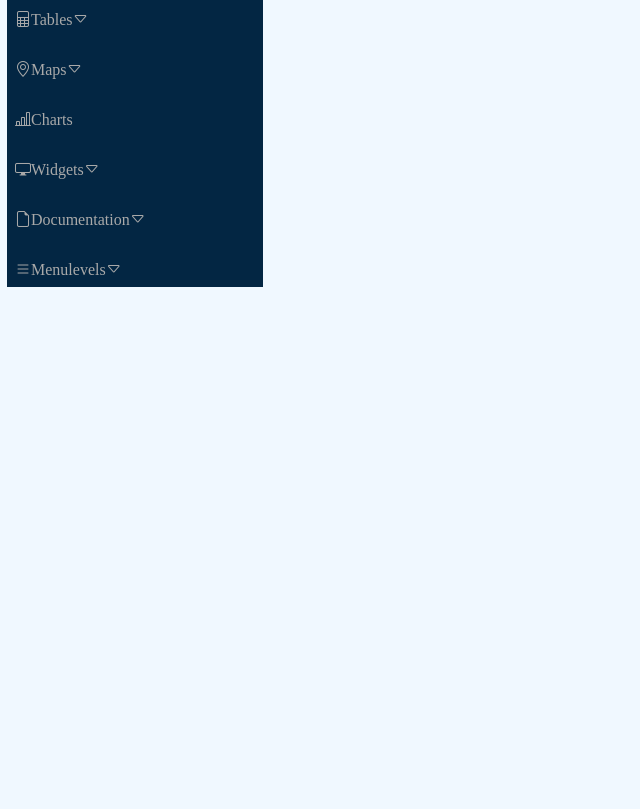
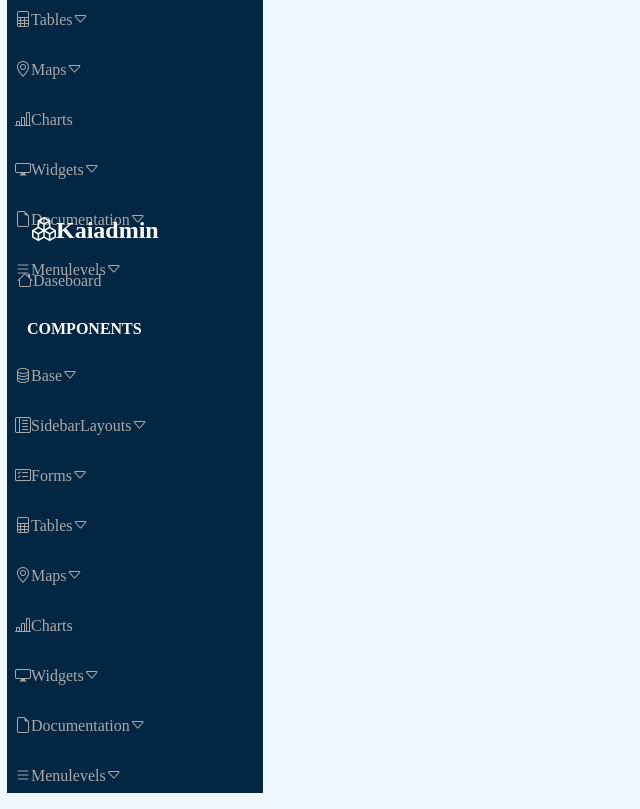
Before and after one commit to Esakkimuthu-suriya/Admin-Panel-Layout, a plain HTML site: page index.html in a window 1280 px wide. Shown: the part 296-1105 px from the top of the page, without its empty margins (0-640 px from the left). Before the commit the page ends 800 px from the top, so only its background shows below. Drawn offline with nearby package versions, Linux system fonts and the light colour scheme.

Commit message:
Update index.html

```diff
--- a/index.html
+++ b/index.html
@@ -53,6 +53,22 @@
             <p><i class="bi bi-list"></i>Menulevels<i class="bi bi-caret-down"></i></p>
         </nav>
     </section>
+    <section>
+        <h1><i class="bi bi-boxes"></i>Kaiadmin</h1>
+        <p class="para"><i class="bi bi-house"></i>Daseboard</p>
+        <h4>COMPONENTS</h4>
+        <nav>
+            <p><i class="bi bi-database"></i>Base<i class="bi bi-caret-down"></i></p>
+            <p><i class="bi bi-layout-text-sidebar-reverse"></i>SidebarLayouts<i class="bi bi-caret-down"></i></p>
+            <p><i class="bi bi-card-checklist"></i>Forms<i class="bi bi-caret-down"></i></p>
+            <p><i class="bi bi-file-spreadsheet"></i>Tables<i class="bi bi-caret-down"></i></p>
+            <p><i class="bi bi-geo-alt"></i>Maps<i class="bi bi-caret-down"></i></p>
+            <p><i class="bi bi-bar-chart-line"></i>Charts<i class="caret-down"></i></p>
+            <p><i class="bi bi-display"></i>Widgets<i class="bi bi-caret-down"></i></p>
+            <p><i class="bi bi-file-earmark"></i>Documentation<i class="bi bi-caret-down"></i></p>
+            <p><i class="bi bi-list"></i>Menulevels<i class="bi bi-caret-down"></i></p>
+        </nav>
+    </section>
 </body>
 
 </html>
```
